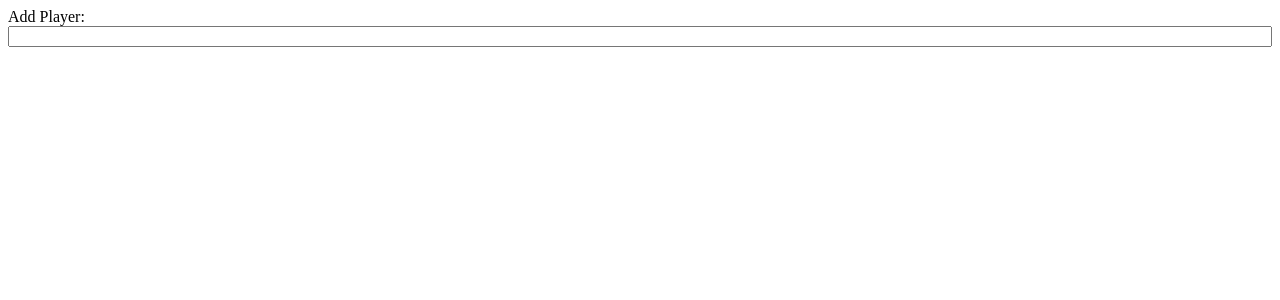
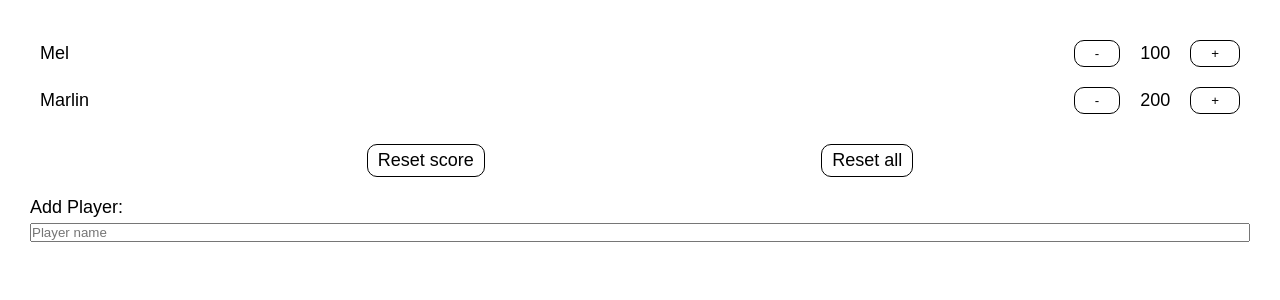
Before and after one commit to MelGGit/scorekeeper, a React (Create React App) app: page / in a window 1280 px wide. Shown: the top 300 px of the page. Built offline with nearby package versions, Linux system fonts and the light colour scheme.

Commit message:
putting all together

```diff
--- /dev/null
+++ b/src/App.css
@@ -0,0 +1,22 @@
+.App {
+  margin: 10px;
+  padding: 20px;
+  display: flex;
+  flex-direction: column;
+  gap: 20px;
+}
+
+.App__players {
+  display: flex;
+  flex-direction: column;
+}
+
+.App__buttonContainer {
+  display: flex;
+  justify-content: space-evenly;
+  align-items: center;
+}
+
+/* .App__playerFormContainer {
+
+} */
--- a/src/App.js
+++ b/src/App.js
@@ -1,11 +1,76 @@
 import PlayerForm from './PlayerForm'
+import ScoreboardRow from './ScoreboardRow'
+import Button from './Button'
+import { useState } from 'react'
+import './App.css'
 
 function App() {
+  const [players, setPlayers] = useState([
+    { name: 'Mel', score: 100 },
+    { name: 'Marlin', score: 200 },
+  ])
+
   return (
     <div className="App">
-      <PlayerForm />
+      <section className="App__players">
+        {players.map((player, index) => (
+          <ScoreboardRow
+            key={player.name}
+            name={player.name}
+            score={player.score}
+            onMinus={() => handleScore(index)}
+            onPlus={() => handleScore(index, true)}
+          />
+        ))}
+      </section>
+      <section className="App__buttonContainer">
+        <Button onClick={handleResetScore}>Reset score</Button>
+        <Button onClick={handleResetAll}>Reset all</Button>
+      </section>
+      <section className="App__playerFormContainer">
+        <PlayerForm onSubmit={createPlayer} />
+      </section>
     </div>
   )
+
+  function handleScore(index, plus) {
+    setPlayers([
+      ...players.slice(0, index),
+      {
+        ...players[index],
+        score: plus ? players[index].score + 1 : players[index].score - 1,
+      },
+      ...players.slice(index + 1),
+    ])
+  }
+
+  function createPlayer(name) {
+    setPlayers([...players, { name, score: 0 }])
+  }
+
+  // function handleMinus(index) {
+  //   setPlayers([
+  //     ...players.slice(0, index),
+  //     { ...players[index], score: players[index].score - 1 },
+  //     ...players.slice(index + 1),
+  //   ])
+  // }
+
+  // function handlePlus(index) {
+  //   setPlayers([
+  //     ...players.slice(0, index),
+  //     { ...players[index], score: players[index].score + 1 },
+  //     ...players.slice(index + 1),
+  //   ])
+  // }
+
+  function handleResetScore() {
+    setPlayers(players.map(player => ({ ...player, score: 0 })))
+  }
+
+  function handleResetAll() {
+    setPlayers([])
+  }
 }
 
 export default App
--- a/src/Button.css
+++ b/src/Button.css
@@ -4,9 +4,15 @@
   background: white;
   cursor: pointer;
   border-radius: 10px;
+  font-size: inherit;
 }
 
 .Button--active {
   background-color: black;
   color: white;
 }
+
+.Button:hover {
+  background: black;
+  color: white;
+}
--- a/src/Button.js
+++ b/src/Button.js
@@ -3,7 +3,7 @@ import PropTypes from 'prop-types'
 
 Button.propTypes = {
   children: PropTypes.node,
-  isActive: PropTypes.bool.isRequired,
+  isActive: PropTypes.bool,
   onClick: PropTypes.func,
 }
 
--- a/src/PlayerForm.css
+++ b/src/PlayerForm.css
@@ -1,4 +1,5 @@
 .PlayerForm__label {
   display: flex;
   flex-direction: column;
+  gap: 5px;
 }
--- a/src/PlayerForm.js
+++ b/src/PlayerForm.js
@@ -10,7 +10,7 @@ export default function PlayerForm({ onSubmit }) {
     <form onSubmit={handleSubmit}>
       <label className="PlayerForm__label">
         Add Player:
-        <input type="text" name="name" />
+        <input type="text" name="name" placeholder="Player name" />
       </label>
     </form>
   )
--- a/src/ScoreboardRow.css
+++ b/src/ScoreboardRow.css
@@ -3,6 +3,7 @@
   display: flex;
   align-items: center;
   justify-content: space-between;
+  grid-area: 'score';
 }
 
 .ScoreboardRow__container {
@@ -20,7 +21,6 @@
   padding: 5px 20px;
   border-radius: 10px;
   border: 1px solid black;
-  margin: 0;
   cursor: pointer;
   background: white;
 }
```
Also changed, not shown: src/index.js (+7 -6 lines).
